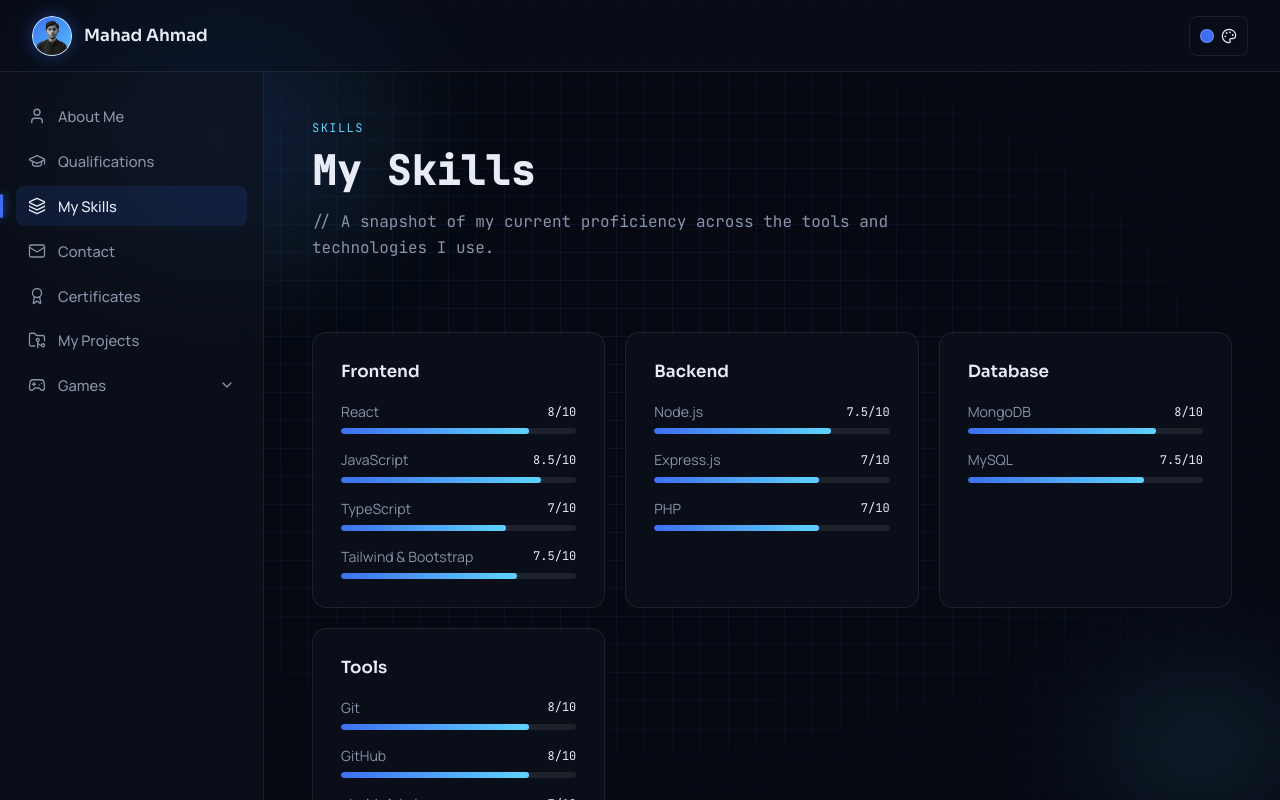
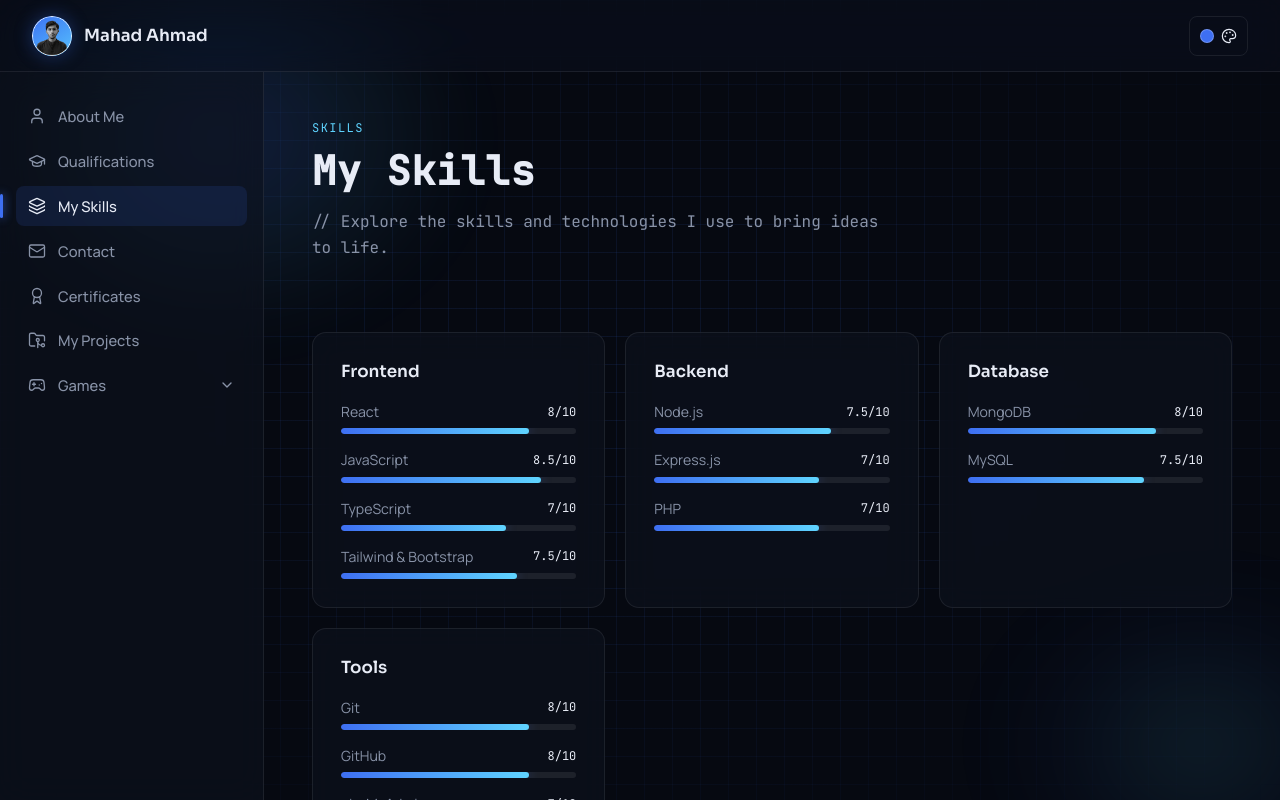
Before and after one commit to mahadahmad16/Portfolio, a React (Vite) app: page /skills in a window 1280 px wide. Shown: the top 800 px of the page. Built offline with nearby package versions, Linux system fonts and the light colour scheme.

Commit message:
IDK What changed

```diff
--- a/src/pages/MySkills.jsx
+++ b/src/pages/MySkills.jsx
@@ -8,7 +8,7 @@
       <SectionHeading
         eyebrow="Skills"
         title="My Skills"
-        description=" // A snapshot of my current proficiency across the tools and technologies I use."
+        description=" // Explore the skills and technologies I use to bring ideas to life."
       />
       <SkillsGrid />
     </div>
```
